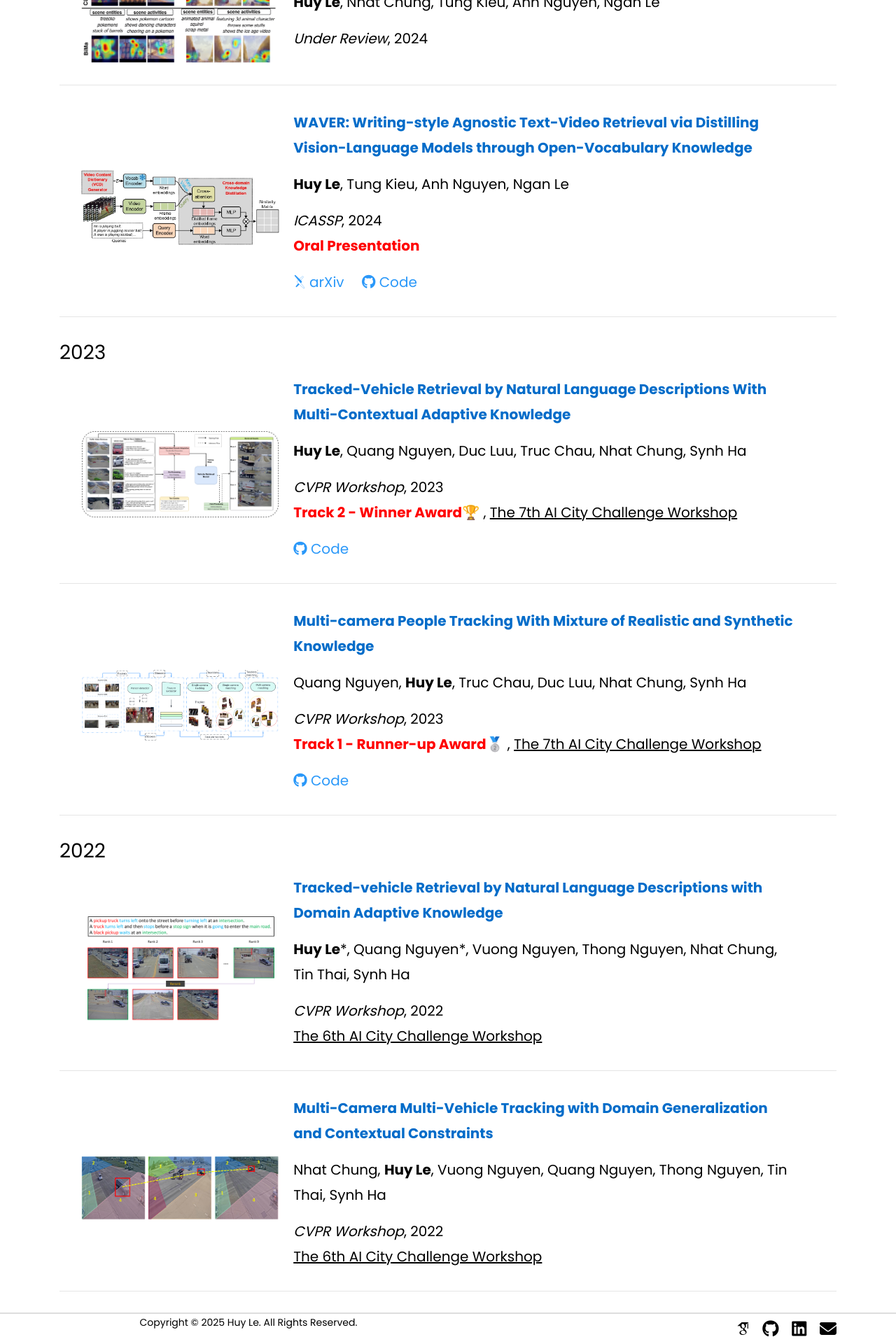
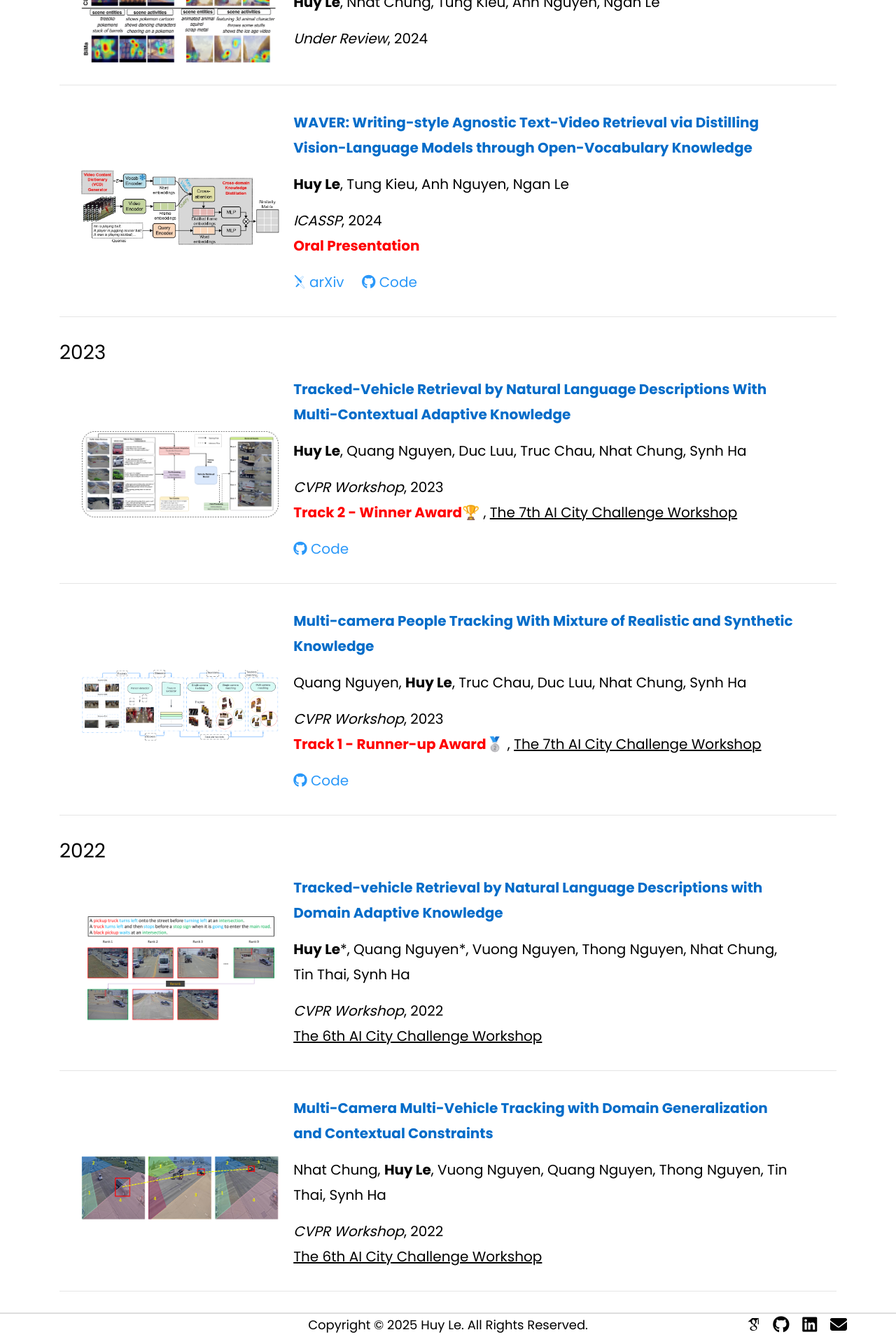
Before and after one commit to lehuy1611/lehuy1611.github.io, a Jekyll site: the page built from publication.html, in a window 1280 px wide. Shown: the part 696-2616 px from the top of the page at 70% size. Built offline with Jekyll 4.4.1, drawn with Linux system fonts in a browser that asks for light colours; some web fonts are replaced.

Commit message:
update footer contact info

```diff
--- a/publication.html
+++ b/publication.html
@@ -205,48 +205,41 @@
         </div>
     </section>
 
-    <footer class="ftco-footer ftco-section" style="color: #ffffff;">
-        <div class="container">
-            <div class="row">
-                <!-- Left Column for Copyright -->
-                <div class="col-md-6 text-center" style="font-size: 14px;"> <!-- Increase font size here -->
-                    <p style="color: #000; font-size: 14px; text-align: center;"> <!-- Increase font size here -->
+    <footer class="ftco-footer ftco-section" style="position: relative; color: #ffffff;">
+        <div class="container position-relative">
+          <!-- Centered Copyright -->
+          <div class="text-center">
+            <p style="color: #000; font-size: 18px; margin: 0;">
               Copyright &copy;
               <script>document.write(new Date().getFullYear());</script> Huy Le. All Rights Reserved.
             </p>
           </div>
 
-                <!-- Right Column for Contact Information -->
-                <div class="col-md-6 text-right">
-                    <!-- Contact Information Section -->
-                    <div class="row justify-content-end">
-                        <div class="col-md-12 text-right">
+          <!-- Right-aligned Icons -->
+          <div style="position: absolute; right: 0; top: 50%; transform: translateY(-50%);">
             <a class="external-link button is-light"
                href="https://scholar.google.com/citations?user=nsoYvw8AAAAJ&hl"
-                               style="color: #000; margin-left: 15px; display: inline-block; font-size: 24px;"> <!-- Increase icon size here -->
+               style="color: #000; margin-left: 15px; display: inline-block; font-size: 24px;">
               <span class="icon"><i class="ai ai-google-scholar"></i></span>
             </a>
 
             <a class="external-link button is-light"
                href="https://github.com/zef1611"
-                               style="color: #000; margin-left: 15px; display: inline-block; font-size: 24px;"> <!-- Increase icon size here -->
+               style="color: #000; margin-left: 15px; display: inline-block; font-size: 24px;">
               <span class="icon"><i class="fab fa-github"></i></span>
             </a>
 
             <a class="external-link button is-light"
                href="https://www.linkedin.com/in/lehuy1611"
-                               style="color: #000; margin-left: 15px; display: inline-block; font-size: 24px;"> <!-- Increase icon size here -->
+               style="color: #000; margin-left: 15px; display: inline-block; font-size: 24px;">
               <span class="icon"><i class="fab fa-linkedin"></i></span>
             </a>
 
             <a class="external-link button is-light"
                href="mailto:lehuy2316@gmail.com"
-                               style="color: #000; margin-left: 15px; display: inline-block; font-size: 24px;"> <!-- Increase icon size here -->
+               style="color: #000; margin-left: 15px; display: inline-block; font-size: 24px;">
               <span class="icon"><i class="fa fa-envelope" aria-hidden="true"></i></span>
             </a>
-                        </div>
-                    </div>
-                </div>
           </div>
         </div>
     </footer>
```
Lines whose indentation alone changed are shown as unchanged.
